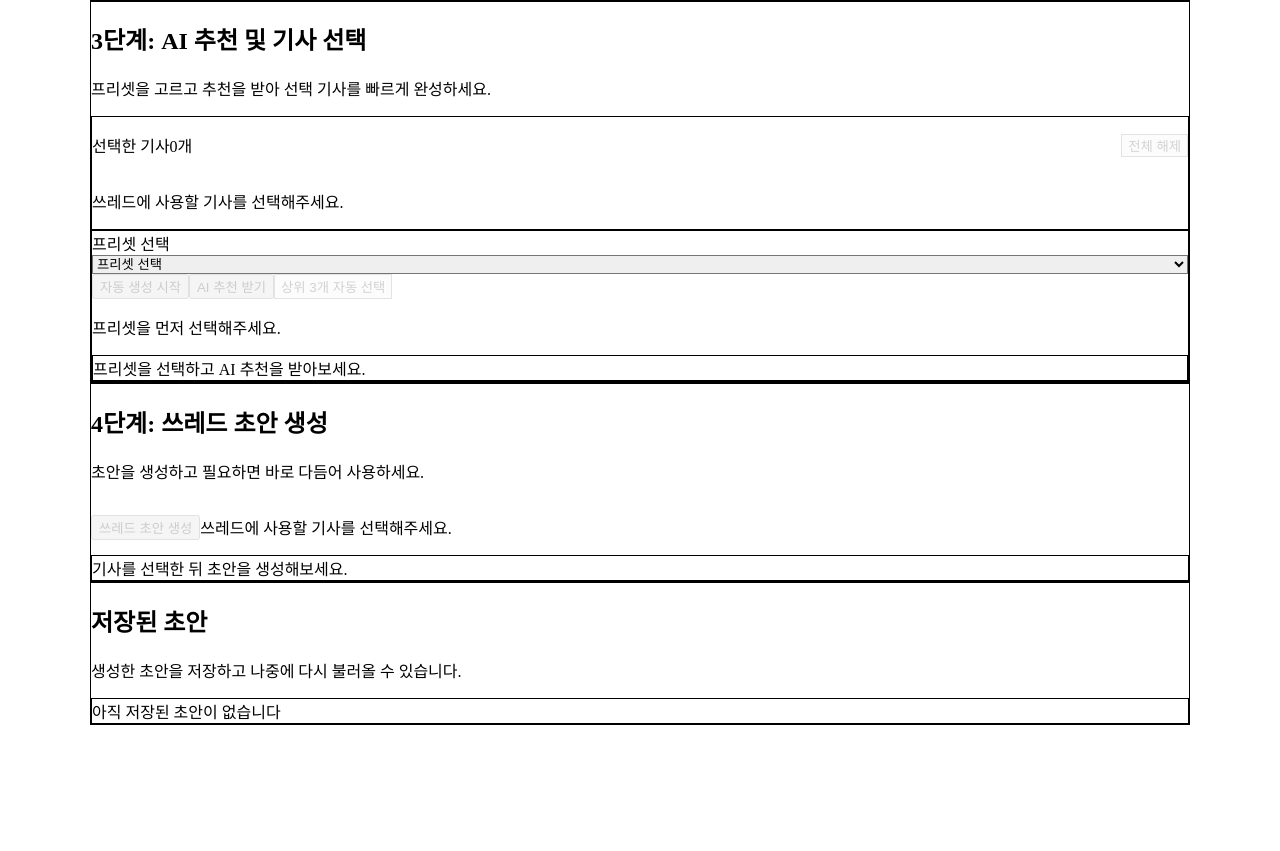
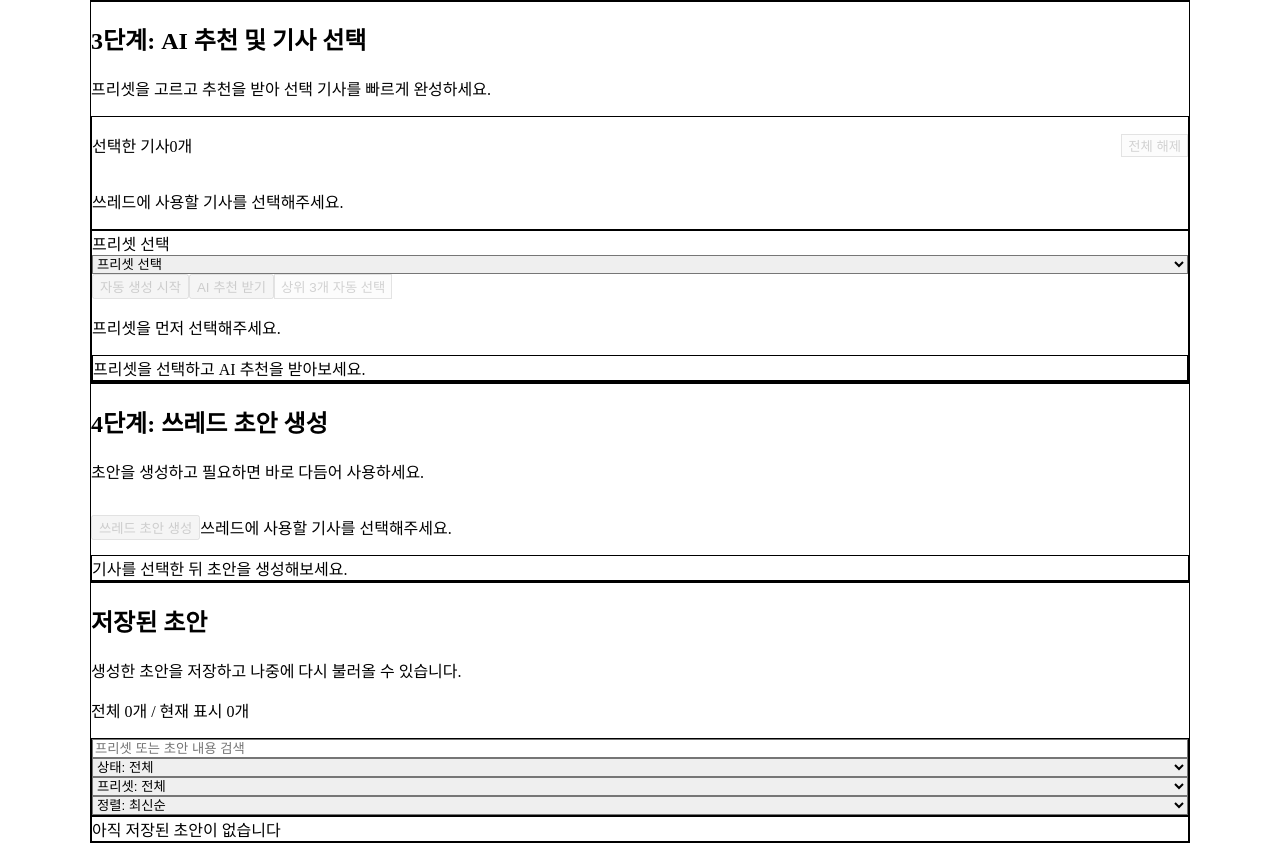
Before and after one commit to agoram1318/THREAD-AI, a Next.js app: page / in a window 1280 px wide. Shown: the part 1026-1877 px from the top of the page. Before the commit the page ends 1759 px from the top, so only its background shows below. Built offline with nearby package versions, Linux system fonts and the light colour scheme.

Commit message:
저장된 초안 검색 필터 정렬 기능 추가

```diff
--- a/app/page.tsx
+++ b/app/page.tsx
@@ -47,6 +47,9 @@ type SavedThreadDraft = {
   sourceArticles: Array<{ title: string; link: string; sourceName?: string }>;
   status: 'draft' | 'used';
 };
+
+type SavedDraftStatusFilter = 'all' | 'draft' | 'used';
+type SavedDraftSortOption = 'latest' | 'oldest';
 
 const PRESET_OPTIONS = [
   '미국 주식 리포트',
@@ -175,6 +178,10 @@ export default function HomePage() {
   const [savedDrafts, setSavedDrafts] = useState<SavedThreadDraft[]>([]);
   const [draftStorageReady, setDraftStorageReady] = useState(false);
   const [draftLibraryMessage, setDraftLibraryMessage] = useState('');
+  const [savedDraftSearch, setSavedDraftSearch] = useState('');
+  const [savedDraftStatusFilter, setSavedDraftStatusFilter] = useState<SavedDraftStatusFilter>('all');
+  const [savedDraftPresetFilter, setSavedDraftPresetFilter] = useState('all');
+  const [savedDraftSort, setSavedDraftSort] = useState<SavedDraftSortOption>('latest');
   const [autoWorkflowRunning, setAutoWorkflowRunning] = useState(false);
   const [autoWorkflowStep, setAutoWorkflowStep] = useState('');
   const [autoWorkflowLogs, setAutoWorkflowLogs] = useState<AutoWorkflowLog[]>([]);
@@ -1101,6 +1108,34 @@ export default function HomePage() {
         : '1단계 진행 중';
 
   const selectedSource = getSourceById(selectedSourceId);
+  const savedDraftPresetOptions = [...new Set(savedDrafts.map((savedDraft) => savedDraft.selectedPreset))].sort(
+    (a, b) => a.localeCompare(b, 'ko'),
+  );
+  const filteredSavedDrafts = savedDrafts
+    .filter((savedDraft) => {
+      if (savedDraftStatusFilter !== 'all' && savedDraft.status !== savedDraftStatusFilter) {
+        return false;
+      }
+
+      if (savedDraftPresetFilter !== 'all' && savedDraft.selectedPreset !== savedDraftPresetFilter) {
+        return false;
+      }
+
+      const keyword = savedDraftSearch.trim().toLowerCase();
+      if (!keyword) {
+        return true;
+      }
+
+      const target = `${savedDraft.selectedPreset} ${savedDraft.content}`.toLowerCase();
+      return target.includes(keyword);
+    })
+    .sort((a, b) => {
+      const timeA = new Date(a.createdAt).getTime();
+      const timeB = new Date(b.createdAt).getTime();
+      const normalizedA = Number.isNaN(timeA) ? 0 : timeA;
+      const normalizedB = Number.isNaN(timeB) ? 0 : timeB;
+      return savedDraftSort === 'latest' ? normalizedB - normalizedA : normalizedA - normalizedB;
+    });
 
   return (
     <main className="min-h-screen bg-slate-50 py-8">
@@ -1728,6 +1763,9 @@ export default function HomePage() {
           <div>
             <h2 className="text-lg font-semibold text-slate-900">저장된 초안</h2>
             <p className="mt-1 text-sm text-slate-500">생성한 초안을 저장하고 나중에 다시 불러올 수 있습니다.</p>
+            <p className="mt-1 text-xs text-slate-500">
+              전체 {savedDrafts.length}개 / 현재 표시 {filteredSavedDrafts.length}개
+            </p>
           </div>
 
           {draftLibraryMessage && (
@@ -1736,13 +1774,56 @@ export default function HomePage() {
             </div>
           )}
 
+          <div className="grid gap-2 rounded-xl border border-slate-200 bg-slate-50 p-3 md:grid-cols-4">
+            <input
+              type="text"
+              value={savedDraftSearch}
+              onChange={(e) => setSavedDraftSearch(e.target.value)}
+              placeholder="프리셋 또는 초안 내용 검색"
+              className="h-10 rounded-xl border border-slate-300 bg-white px-3 text-sm outline-none ring-blue-500 focus:ring"
+            />
+            <select
+              value={savedDraftStatusFilter}
+              onChange={(e) => setSavedDraftStatusFilter(e.target.value as SavedDraftStatusFilter)}
+              className="h-10 rounded-xl border border-slate-300 bg-white px-3 text-sm text-slate-700 outline-none ring-blue-500 focus:ring"
+            >
+              <option value="all">상태: 전체</option>
+              <option value="draft">상태: draft</option>
+              <option value="used">상태: used</option>
+            </select>
+            <select
+              value={savedDraftPresetFilter}
+              onChange={(e) => setSavedDraftPresetFilter(e.target.value)}
+              className="h-10 rounded-xl border border-slate-300 bg-white px-3 text-sm text-slate-700 outline-none ring-blue-500 focus:ring"
+            >
+              <option value="all">프리셋: 전체</option>
+              {savedDraftPresetOptions.map((preset) => (
+                <option key={`saved-draft-preset-${preset}`} value={preset}>
+                  {preset}
+                </option>
+              ))}
+            </select>
+            <select
+              value={savedDraftSort}
+              onChange={(e) => setSavedDraftSort(e.target.value as SavedDraftSortOption)}
+              className="h-10 rounded-xl border border-slate-300 bg-white px-3 text-sm text-slate-700 outline-none ring-blue-500 focus:ring"
+            >
+              <option value="latest">정렬: 최신순</option>
+              <option value="oldest">정렬: 오래된순</option>
+            </select>
+          </div>
+
           {savedDrafts.length === 0 ? (
             <div className="rounded-xl border border-slate-200 bg-slate-50 p-4 text-sm text-slate-500">
               아직 저장된 초안이 없습니다
             </div>
+          ) : filteredSavedDrafts.length === 0 ? (
+            <div className="rounded-xl border border-slate-200 bg-slate-50 p-4 text-sm text-slate-500">
+              조건에 맞는 초안이 없습니다.
+            </div>
           ) : (
             <ul className="space-y-3">
-              {savedDrafts.map((savedDraft) => (
+              {filteredSavedDrafts.map((savedDraft) => (
                 <li key={savedDraft.id} className="rounded-xl border border-slate-200 p-4">
                   <div className="mb-2 flex flex-wrap items-center gap-2">
                     <span className="rounded-full bg-blue-50 px-2 py-0.5 text-xs font-medium text-blue-700">
```
